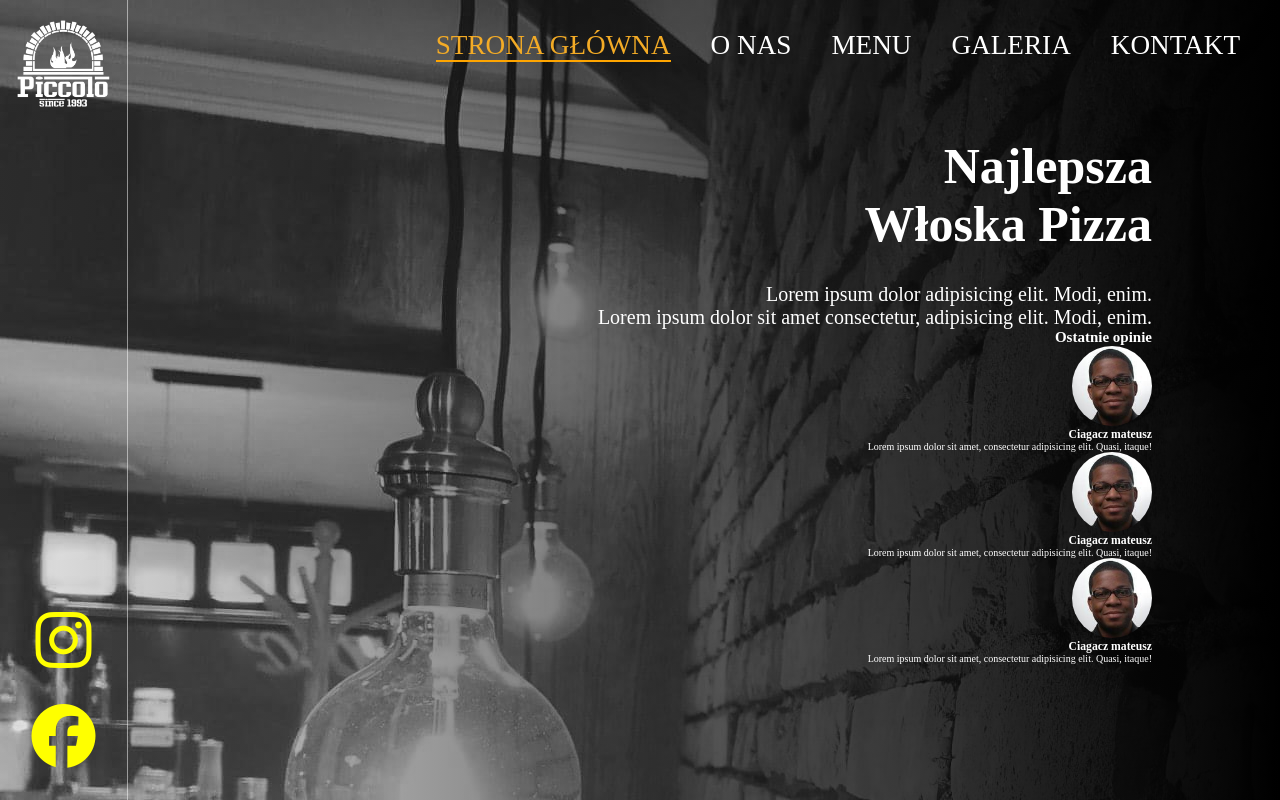
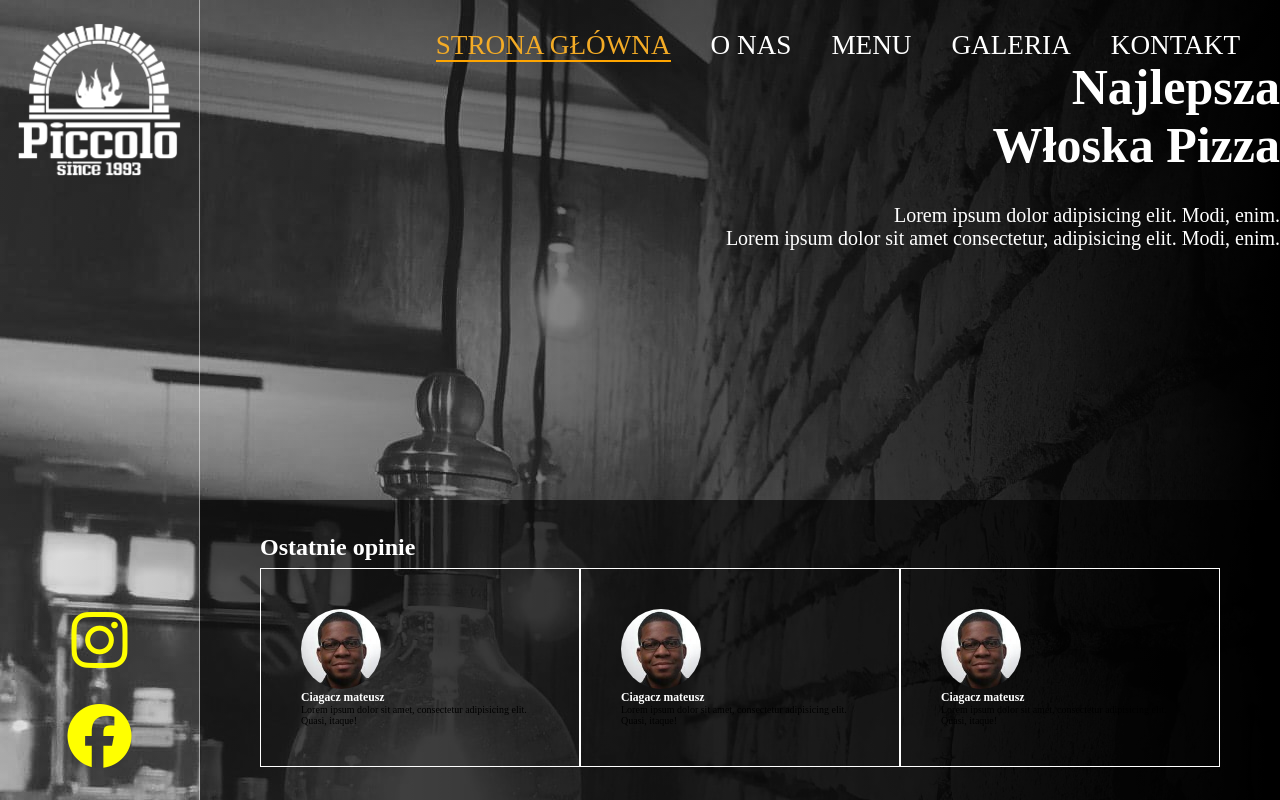
Before and after one commit to Piccolo-Ropczyce/PiccoloRopczyce, a plain HTML site: page index.html in a window 1280 px wide. Drawn offline with Linux system fonts and the light colour scheme.

Commit message:
opninions

```diff
--- a/index.html
+++ b/index.html
@@ -71,39 +71,46 @@
           </div>
 
           <div class="opinions">
-            <h2>Ostatnie opinie</h2>
+            <h2 class="h2">Ostatnie opinie</h2>
             <div class="opinions-list">
-
               <div class="opinion-card">
                 <div class="card-head">
-                  <img src="/images/image.png" alt="">
+                  <img src="/images/image.png" alt="" />
                   <h3>Ciagacz mateusz</h3>
                 </div>
                 <div class="card-body">
-                  <p>Lorem ipsum dolor sit amet, consectetur adipisicing elit. Quasi, itaque!</p>
+                  <p>
+                    Lorem ipsum dolor sit amet, consectetur adipisicing elit.
+                    Quasi, itaque!
+                  </p>
                 </div>
               </div>
 
               <div class="opinion-card">
                 <div class="card-head">
-                  <img src="/images/image.png" alt="">
+                  <img src="/images/image.png" alt="" />
                   <h3>Ciagacz mateusz</h3>
                 </div>
                 <div class="card-body">
-                  <p>Lorem ipsum dolor sit amet, consectetur adipisicing elit. Quasi, itaque!</p>
+                  <p>
+                    Lorem ipsum dolor sit amet, consectetur adipisicing elit.
+                    Quasi, itaque!
+                  </p>
                 </div>
               </div>
 
               <div class="opinion-card">
                 <div class="card-head">
-                  <img src="/images/image.png" alt="">
+                  <img src="/images/image.png" alt="" />
                   <h3>Ciagacz mateusz</h3>
                 </div>
                 <div class="card-body">
-                  <p>Lorem ipsum dolor sit amet, consectetur adipisicing elit. Quasi, itaque!</p>
+                  <p>
+                    Lorem ipsum dolor sit amet, consectetur adipisicing elit.
+                    Quasi, itaque!
+                  </p>
                 </div>
               </div>
-
             </div>
           </div>
         </header>
--- a/style.css
+++ b/style.css
@@ -23,6 +23,7 @@ body {
     rgba(142, 142, 142, 0.20632002801120453) 0%,
     rgba(0, 0, 0, 1) 100%
   );
+  height: 100vh;
 }
 
 /* NAVIGATION */
@@ -35,6 +36,7 @@ nav {
   display: flex;
   justify-content: flex-end;
   padding: 20px;
+  height: 90px;
 }
 .main-nav {
   display: flex;
@@ -62,17 +64,17 @@ a.menu-item-link.active {
 }
 
 header {
-  width: 90%;
+  position: relative;
+  right: 0;
+  top: 0;
+  width: 100%;
   height: 100vh;
-  display: flex;
-  align-items: flex-end;
-  color: white;
-  justify-content: center;
-  flex-direction: column;
-  text-align: right;
+  display: grid;
+  grid-template-rows: 1fr 1fr 300px;
+  grid-template-columns: 200px 1fr;
 }
 
-#main-header h1{
+#main-header h1 {
   margin-bottom: 30px;
   font-size: 50px;
 }
@@ -90,7 +92,7 @@ header {
   display: flex;
   flex-direction: column;
   position: fixed;
-  width: 10%;
+  width: 200px;
   height: 100vh;
   border-right: 1px solid rgba(255, 255, 255, 0.5);
 }
@@ -122,6 +124,46 @@ a.socials-link:active {
   color: yellow;
 }
 
+.welcome-content {
+  grid-column: 2/3;
+  display: flex;
+  flex-direction: column;
+  justify-content: flex-end;
+  text-align: right;
+  color: white;
+}
+
+.h2 {
+  width: 100%;
+  color: white;
+  font-size: 1.5rem;
+}
+
 .opinions {
-  display: grid;
+  display: flex;
+  flex-wrap: wrap;
+  align-items: center;
+  justify-content: space-between;
+  grid-column: 2/3;
+  grid-row: 3/4;
+  height: 100%;
+  width: 100%;
+  background-color: rgba(0, 0, 0, 0.6);
+  padding: 30px 60px;
 }
+
+.opinions-list {
+  display: flex;
+  justify-content: space-between;
+  display: flex;
+  width: 100%;
+}
+
+.opinion-card {
+  border: 1px solid white;
+  padding: 40px;
+}
+
+.card-head {
+  color: white;
+}
```
Lines whose indentation alone changed are shown as unchanged.
